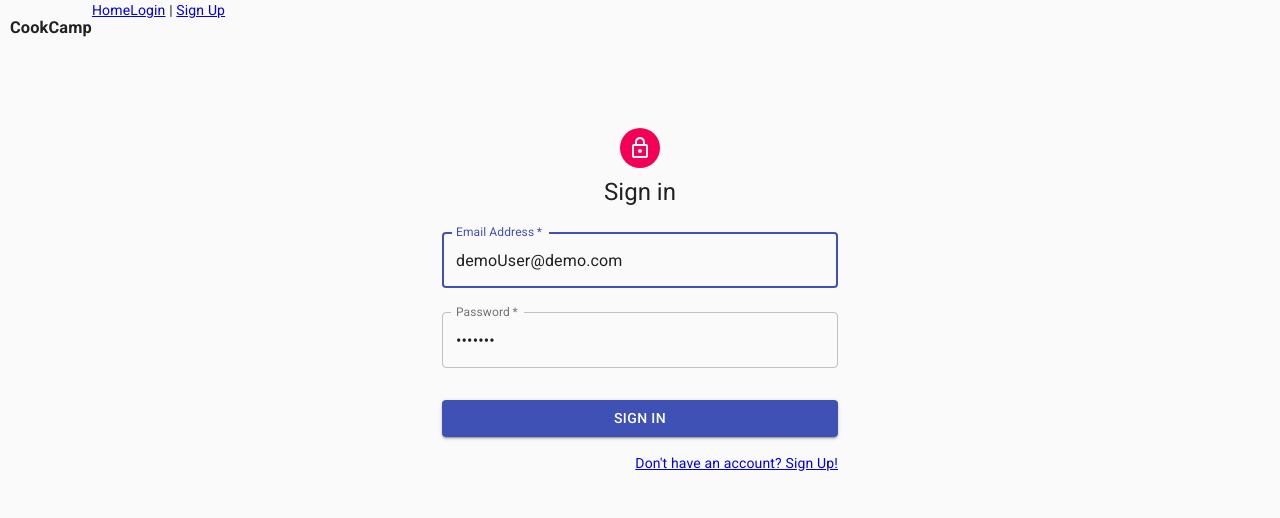
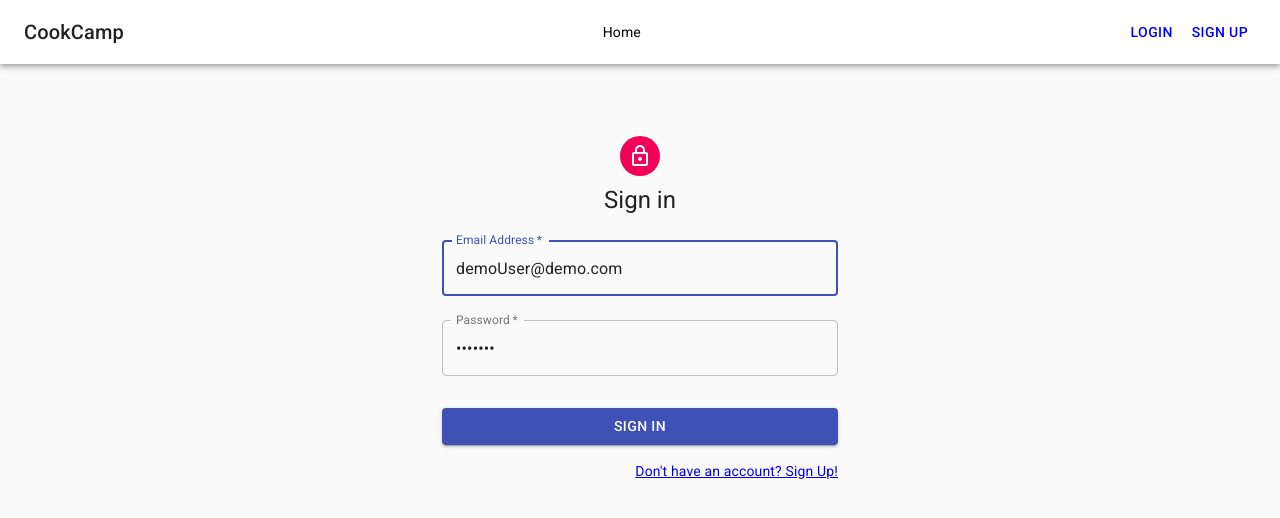
Before and after one commit to alanli011/CookCampFrontEnd, a React (Create React App) app: page /login in a window 1280 px wide. Shown: the top 518 px of the page. Built offline with nearby package versions, Linux system fonts and the light colour scheme; no server answers.

Commit message:
fix login issue with infinite re-render from authtoken not being in useEffect

```diff
--- a/src/Login.js
+++ b/src/Login.js
@@ -8,15 +8,33 @@ import Button from '@material-ui/core/Button';
 import CssBaseline from '@material-ui/core/CssBaseline';
 import TextField from '@material-ui/core/TextField';
 import Grid from '@material-ui/core/Grid';
-// import Box from '@material-ui/core/Box';
 import LockOutlinedIcon from '@material-ui/icons/LockOutlined';
 import Typography from '@material-ui/core/Typography';
 import { makeStyles } from '@material-ui/core/styles';
 import Container from '@material-ui/core/Container';
 
+const useStyles = makeStyles((theme) => ({
+	paper: {
+		marginTop: theme.spacing(8),
+		display: 'flex',
+		flexDirection: 'column',
+		alignItems: 'center'
+	},
+	avatar: {
+		margin: theme.spacing(1),
+		backgroundColor: theme.palette.secondary.main
+	},
+	form: {
+		width: '100%', // Fix IE 11 issue.
+		marginTop: theme.spacing(1)
+	},
+	submit: {
+		margin: theme.spacing(3, 0, 2)
+	}
+}));
+
 const Login = () => {
 	const { login, authToken } = useContext(CookContext);
-	const [ loggedIn, setLoggedIn ] = useState(false);
 	const [ email, setEmail ] = useState('demoUser@demo.com');
 	const [ password, setPassword ] = useState('cooking');
 
@@ -34,7 +52,6 @@ const Login = () => {
 				throw res;
 			}
 			const { token, user: { id } } = await res.json();
-			setLoggedIn(true);
 			login(token, id);
 		} catch (err) {
 			console.error(err);
@@ -49,31 +66,7 @@ const Login = () => {
 		setPassword(e.target.value);
 	};
 
-	const useStyles = makeStyles((theme) => ({
-		paper: {
-			marginTop: theme.spacing(8),
-			display: 'flex',
-			flexDirection: 'column',
-			alignItems: 'center'
-		},
-		avatar: {
-			margin: theme.spacing(1),
-			backgroundColor: theme.palette.secondary.main
-		},
-		form: {
-			width: '100%', // Fix IE 11 issue.
-			marginTop: theme.spacing(1)
-		},
-		submit: {
-			margin: theme.spacing(3, 0, 2)
-		}
-	}));
-
 	const classes = useStyles();
-
-	if (loggedIn) {
-		return <Redirect to="/" />;
-	}
 
 	if (authToken) {
 		return <Redirect to="/" />;
--- a/src/Navigation.js
+++ b/src/Navigation.js
@@ -1,29 +1,123 @@
-import React, { useContext } from 'react';
-import { NavLink } from 'react-router-dom';
-// import Nav from 'react-bootstrap/Nav';
+import React, { useState, useContext, useEffect } from 'react';
+import { Link, NavLink } from 'react-router-dom';
 import CookContext from './CookContext';
+
+import { makeStyles } from '@material-ui/core/styles';
+import AppBar from '@material-ui/core/AppBar';
+import Toolbar from '@material-ui/core/Toolbar';
+import Typography from '@material-ui/core/Typography';
+import IconButton from '@material-ui/core/IconButton';
+import AccountCircle from '@material-ui/icons/AccountCircle';
+import MenuItem from '@material-ui/core/MenuItem';
+import Menu from '@material-ui/core/Menu';
+import Button from '@material-ui/core/Button';
+
+const useStyles = makeStyles((theme) => ({
+	root: {
+		flexGrow: 1
+	},
+	title: {
+		flexGrow: 1
+	},
+	link: {
+		color: 'blue',
+		textDecoration: 'none'
+	},
+	ToolBar: {
+		justifyContent: 'space-between'
+	},
+	home: {
+		color: 'black',
+		textDecoration: 'none',
+		cursor: 'pointer'
+	}
+}));
 
 const Navigation = () => {
 	const { authToken } = useContext(CookContext);
+	const [ auth, setAuth ] = useState(false);
+	const [ anchorEl, setAnchorEl ] = useState(null);
+	const open = Boolean(anchorEl);
+	const classes = useStyles();
+
+	const handleMenu = (event) => {
+		setAnchorEl(event.currentTarget);
+	};
+
+	const handleClose = () => {
+		setAnchorEl(null);
+	};
+
+	const handleLogOut = () => {
+		window.localStorage.removeItem('state-cookcamp-token');
+		window.localStorage.removeItem('state-cookcamp-id');
+		setAuth(false);
+	};
+
+	useEffect(
+		() => {
+			if (authToken) {
+				setAuth(true);
+			}
+		},
+		[ authToken ]
+	);
 
 	return (
-		<nav className="main-navigation nav-tabs justify-content-between">
+		<div className={classes.root}>
+			<AppBar color="inherit" position="static">
+				<Toolbar className={classes.ToolBar}>
+					<Typography variant="h6">CookCamp</Typography>
+					<Link className={classes.home} to="/">
+						Home
+					</Link>
+					{auth ? (
 						<div>
-				<h3>CookCamp</h3>
+							<IconButton
+								aria-label="account of current user"
+								aria-controls="menu-appbar"
+								aria-haspopup="true"
+								onClick={handleMenu}
+								color="inherit"
+							>
+								<AccountCircle />
+							</IconButton>
+							<Menu
+								id="menu-appbar"
+								anchorEl={anchorEl}
+								anchorOrigin={{
+									vertical: 'top',
+									horizontal: 'right'
+								}}
+								keepMounted
+								transformOrigin={{
+									vertical: 'top',
+									horizontal: 'right'
+								}}
+								open={open}
+								onClose={handleClose}
+							>
+								<MenuItem onClick={handleClose}>Profile</MenuItem>
+								<MenuItem onClick={handleLogOut}>Log Out</MenuItem>
+							</Menu>
 						</div>
+					) : (
 						<div>
-				<NavLink to="/">Home</NavLink>
+							<Button color="inherit">
+								<NavLink className={classes.link} to="/login">
+									Login
+								</NavLink>
+							</Button>
+							<Button color="inherit">
+								<NavLink className={classes.link} to="/signup">
+									Sign Up
+								</NavLink>
+							</Button>
 						</div>
-			<div>
-				{authToken ? (
-					<div>User</div>
-				) : (
-					<React.Fragment>
-						<NavLink to="/login">Login</NavLink> | <NavLink to="/signup">Sign Up</NavLink>
-					</React.Fragment>
 					)}
+				</Toolbar>
+			</AppBar>
 		</div>
-		</nav>
 	);
 };
 
--- a/src/SignUp.js
+++ b/src/SignUp.js
@@ -13,6 +13,26 @@ import Typography from '@material-ui/core/Typography';
 import { makeStyles } from '@material-ui/core/styles';
 import Container from '@material-ui/core/Container';
 
+const useStyles = makeStyles((theme) => ({
+	paper: {
+		marginTop: theme.spacing(8),
+		display: 'flex',
+		flexDirection: 'column',
+		alignItems: 'center'
+	},
+	avatar: {
+		margin: theme.spacing(1),
+		backgroundColor: theme.palette.secondary.main
+	},
+	form: {
+		width: '100%', // Fix IE 11 issue.
+		marginTop: theme.spacing(3)
+	},
+	submit: {
+		margin: theme.spacing(3, 0, 2)
+	}
+}));
+
 const SignUp = () => {
 	const { login, authToken } = useContext(CookContext);
 	const [ userName, setUserName ] = useState('');
@@ -20,8 +40,6 @@ const SignUp = () => {
 	const [ lastName, setlastName ] = useState('');
 	const [ email, setEmail ] = useState('');
 	const [ password, setPassword ] = useState('');
-
-	const [ loggedIn, setLoggedIn ] = useState(false);
 
 	const handleSubmit = async (e) => {
 		e.preventDefault();
@@ -39,7 +57,6 @@ const SignUp = () => {
 			}
 
 			const { token, user: { id } } = await res.json();
-			setLoggedIn(true);
 			login(token, id);
 		} catch (err) {
 			console.error(err);
@@ -66,30 +83,7 @@ const SignUp = () => {
 		setPassword(e.target.value);
 	};
 
-	const useStyles = makeStyles((theme) => ({
-		paper: {
-			marginTop: theme.spacing(8),
-			display: 'flex',
-			flexDirection: 'column',
-			alignItems: 'center'
-		},
-		avatar: {
-			margin: theme.spacing(1),
-			backgroundColor: theme.palette.secondary.main
-		},
-		form: {
-			width: '100%', // Fix IE 11 issue.
-			marginTop: theme.spacing(3)
-		},
-		submit: {
-			margin: theme.spacing(3, 0, 2)
-		}
-	}));
 	const classes = useStyles();
-
-	if (loggedIn) {
-		return <Redirect to="/" />;
-	}
 
 	if (authToken) {
 		return <Redirect to="/" />;
```
Also changed, not shown: 1 other file (tests, documents, lock files or other folders). Lines whose indentation alone changed are shown as unchanged.
